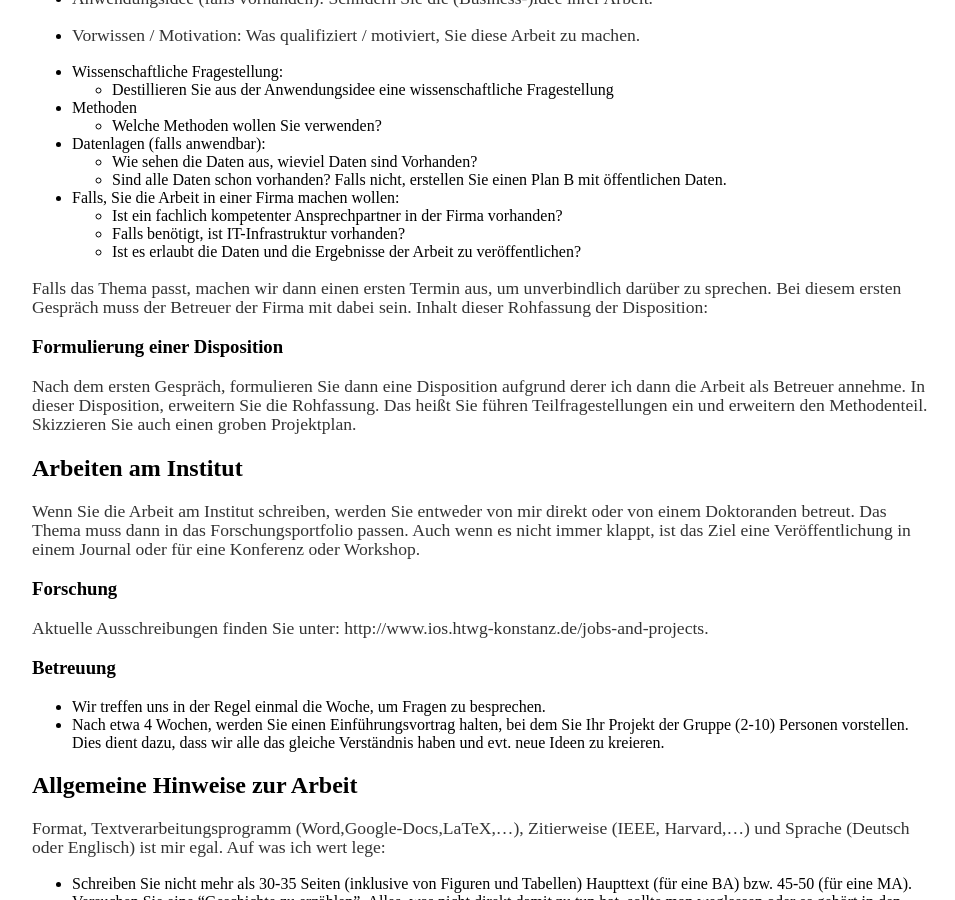
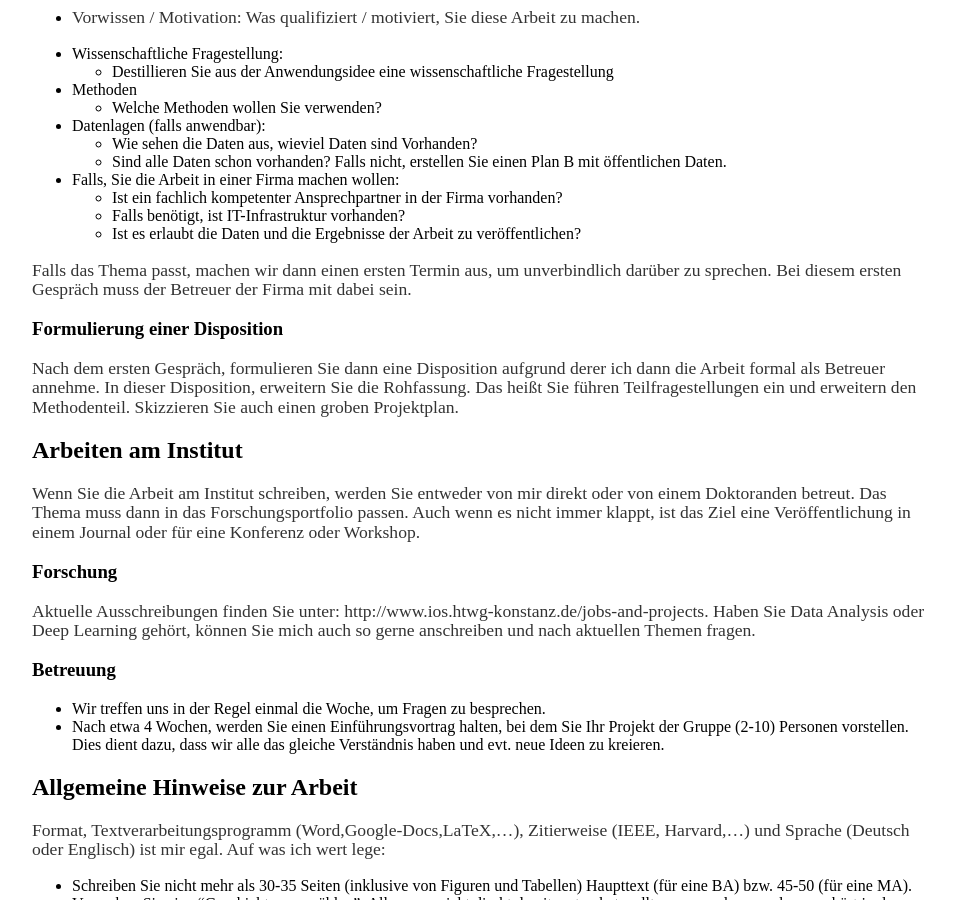
Before and after one commit to oduerr/oduerr.github.io, a Jekyll site: the page built from teaching/bama/index.md, in a window 1280 px wide and 900 px high, scrolled down 1240 px. Shown: the whole window, without its empty margins (160-1115 px from the left). Built offline with Jekyll 4.4.1, drawn with Linux system fonts in a browser that asks for light colours; some of the changed text lies outside the part shown.

Commit message:
Better description

```diff
--- a/teaching/bama/index.md
+++ b/teaching/bama/index.md
@@ -26,7 +25,7 @@
 * Für Bachelor: Sie sollten gute Statitikkentnisse haben. Idealerweise habe Sie schon einmal etwas von Maschine Learning oder Data Mining gehört.
 
 
-## Für Arbeiten in der Firma
+## Arbeiten in einer Firma
 
 
 * **Wichtig:** Falls Sie Arbeit in einer Firma machen, muss die Betreuung vollständig im Betrieb erfolgen. Es muss dort eine kompetente Ansprechperson vorhanden sein. In diesem Fall bin ich in der Regel nur beratend (1-2 Termine) und bewertend tätig. Es muss also in der Firma zwingend das benötigte Know-how vorhanden sein. D.h. Sie brauchen dort einen Betreuer, der auf dem Gebiet schon gearbeitet hat und der Sie auch fachlich betreuen kann.
@@ -64,18 +63,18 @@
 	* Falls benötigt, ist IT-Infrastruktur vorhanden?
 	* Ist es erlaubt die Daten und die Ergebnisse der Arbeit zu veröffentlichen?
 
-Falls das Thema passt, machen wir dann einen ersten Termin aus, um unverbindlich darüber zu sprechen. Bei diesem ersten Gespräch muss der Betreuer der Firma mit dabei sein. Inhalt dieser Rohfassung der Disposition:
+Falls das Thema passt, machen wir dann einen ersten Termin aus, um unverbindlich darüber zu sprechen. Bei diesem ersten Gespräch muss der Betreuer der Firma mit dabei sein.
 
 
 ### Formulierung einer Disposition
-Nach dem ersten Gespräch, formulieren Sie dann eine Disposition aufgrund derer ich dann die Arbeit als Betreuer annehme. In dieser Disposition, erweitern Sie die Rohfassung. Das heißt Sie führen Teilfragestellungen ein und erweitern den Methodenteil. Skizzieren Sie auch einen groben Projektplan.
+Nach dem ersten Gespräch, formulieren Sie dann eine Disposition aufgrund derer ich dann die Arbeit formal als Betreuer annehme. In dieser Disposition, erweitern Sie die Rohfassung. Das heißt Sie führen Teilfragestellungen ein und erweitern den Methodenteil. Skizzieren Sie auch einen groben Projektplan.
 
 
 ## Arbeiten am Institut
 Wenn Sie die Arbeit am Institut schreiben, werden Sie entweder von mir direkt oder von einem Doktoranden betreut. Das Thema muss dann in das Forschungsportfolio passen. Auch wenn es nicht immer klappt, ist das Ziel eine Veröffentlichung in einem Journal oder für eine Konferenz oder Workshop.
 
 ### Forschung
-Aktuelle Ausschreibungen finden Sie unter: http://www.ios.htwg-konstanz.de/jobs-and-projects.
+Aktuelle Ausschreibungen finden Sie unter: http://www.ios.htwg-konstanz.de/jobs-and-projects. Haben Sie Data Analysis oder Deep Learning gehört, können Sie mich auch so gerne anschreiben und nach aktuellen Themen fragen.
 
 ### Betreuung
 * Wir treffen uns in der Regel einmal die Woche, um Fragen zu besprechen.
```
Also changed, not shown: other parts of teaching/bama/index.md (+1 -2 lines).
